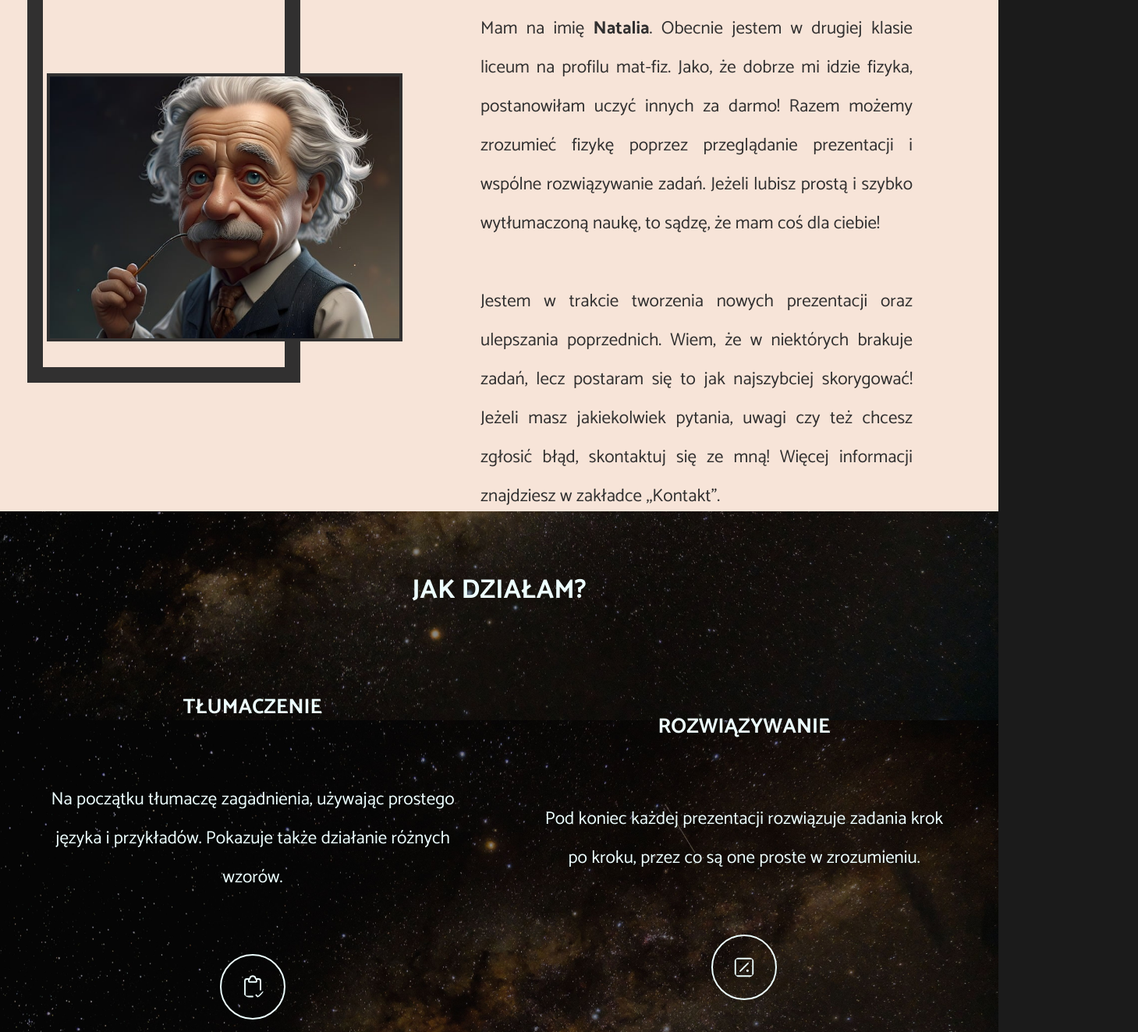
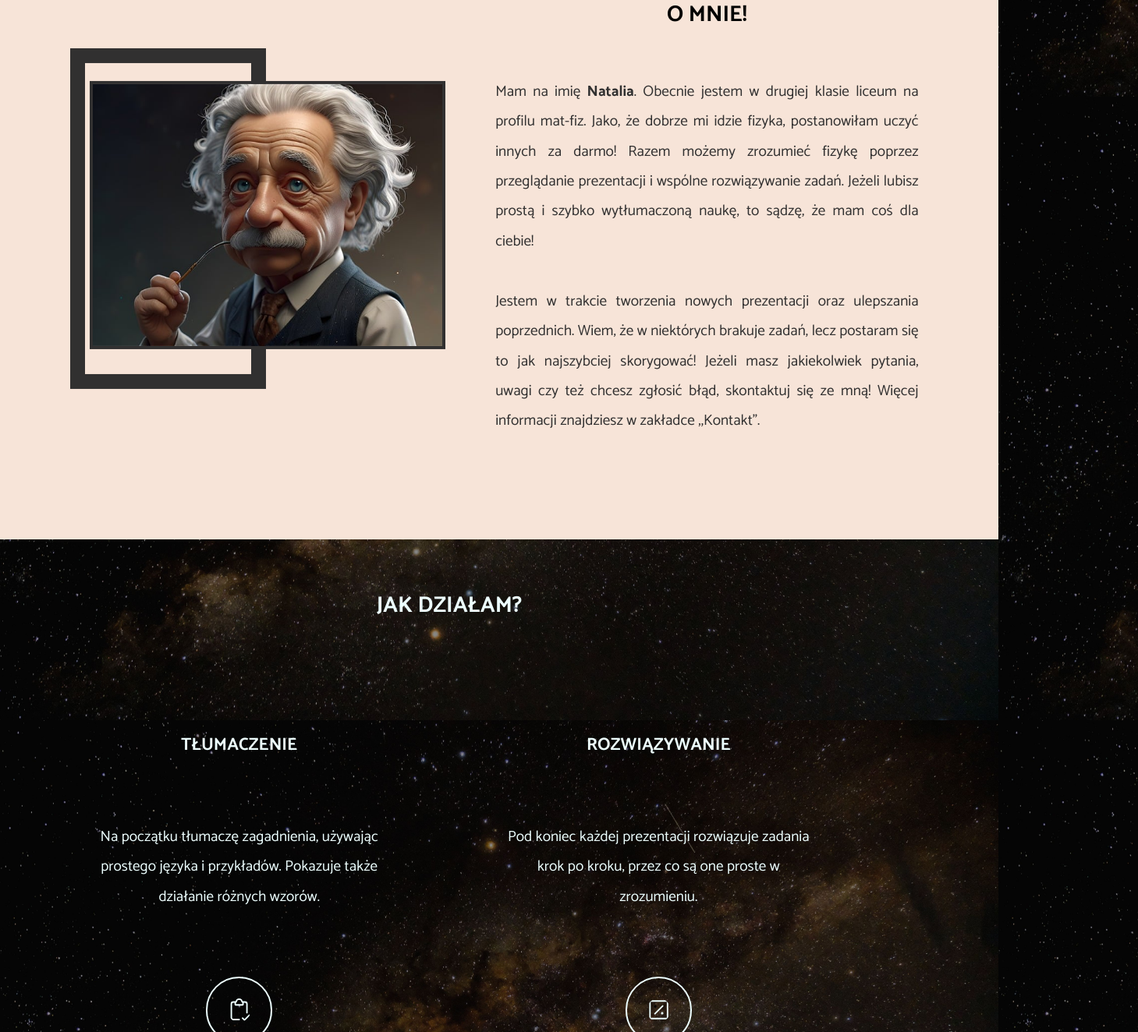
Before and after one commit to Teletubisss/FizykaJakZRekawa, a plain HTML site: page index.html in a window 1280 px wide. Shown: the part 1476-2800 px from the top of the page at 78% size, 1459 px wide, since content can reach past the window. Drawn offline with Linux system fonts and the light colour scheme.

Commit message:
box fixed

```diff
--- a/style/main.css
+++ b/style/main.css
@@ -9,7 +9,7 @@ body {
   background-color: #1b1b1b;
   font-family: "Catamaran", sans-serif;
   color: #313030;
-  font-size: 23px;
+  font-size: 1.5vw;
 }
 
 
@@ -29,7 +29,7 @@ body {
 }
 
 .Light {
-  padding: 50px;
+  padding: 6vw;
   background-color: #f7e4d8;
 }
 
@@ -37,19 +37,21 @@ body {
 /* boxy za tekstami */
 nav {
   background-color: #EDFFFF;
-  padding: 20px;
+  padding: 2vw;
 }
 
 .header-container-text {
   margin-top: 200px;
   background-color: #f7e4d8;
-  padding: 100px;
+  padding: 7vw;
+  width: 100vw;
 }
 
 
 /*sekcje*/
 #main, #organisation {
   height: 90vh;
+  width: 90vw;
 }
 
 .AboutImg {
@@ -59,7 +61,7 @@ nav {
 #organisation svg{
  border: 2px solid #EDFFFF;
  border-radius: 50%;
- padding: 25px;
+ padding: 2vw;
 }
 
 #headline {
@@ -130,16 +132,16 @@ a:hover {
 
 /* interlinia */
 .textInt {
-  line-height: 50px;
+  line-height: 3vw;
 }
 
 /* padding */
 .padding50 {
-  padding: 50px;
+  padding: 5vw;
 }
 
 .padding20 {
-  padding-top: 20px;
+  padding-top: 2vw;
 }
 
 .padding-0 {
@@ -150,9 +152,9 @@ a:hover {
 /* wyjustowanie tekstu */
 .textJust {
   text-align: justify;
-  padding-top: 60px;
-  padding-left: 100px;
-  padding-right: 100px;
+  padding-top: 3vw;
+  padding-left: 5vw;
+  padding-right: 5vw;
 }
 
 /* tekst na srodku */
@@ -165,13 +167,13 @@ a:hover {
 .grid-container-2 {
   display: grid;
   grid-template-columns: auto auto;
-  padding: 10px;
+  padding: 3vw;
 }
 
 .grid-container-3 {
   display: grid;
   grid-template-columns: auto auto auto;
-  padding: 10px;
+  padding: 1vw;
 }
 
 .grid-container-7 {
@@ -192,7 +194,7 @@ a:hover {
 /* cytaty ustawienie*/
 .quote {
  height: 65vh;
- padding: 60px;
+ padding: 4vw;
 }
 
 
@@ -221,12 +223,12 @@ a:hover {
 }
 .aboutImage:before {
   content: "";
-  border: 20px solid #313030;
+  border: 1.5vw solid #313030;
   position: absolute;
   bottom: -45px;
   left: -25px;
-  width: 350px;
-  height: 550px;
+  width: 55%;
+  height: 125%;
   box-sizing: border-box;
   z-index: -1; /* Poprawiona wartość */
 }
```
